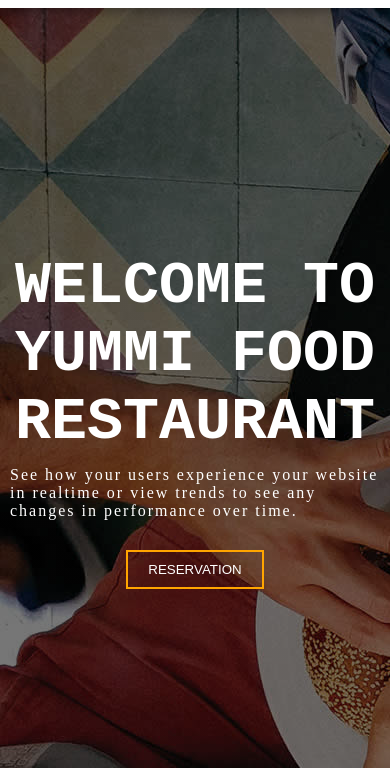
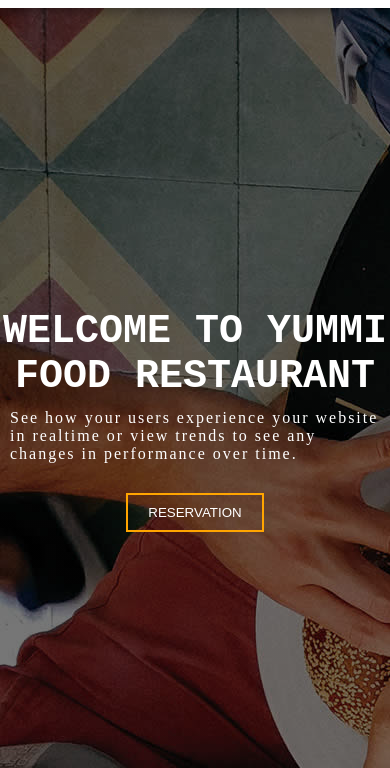
Before and after one commit to owalacollins/hotel, a plain HTML site: page index.html in a window 390 px wide. Shown: the part 76-844 px from the top of the page. Drawn offline with Linux system fonts and the light colour scheme.

Commit message:
Update index.css

```diff
--- a/index.css
+++ b/index.css
@@ -443,6 +443,14 @@ background-color: white;
 
 /* responsive stylimg ends here */
 @media  (max-width:896px){
+
+    .content h1{
+    font-size: 40px;
+   max-width:700px;
+    text-align: center;
+    text-transform: uppercase;
+    font-family: monospace;
+}
     #menuicon,#close{
         display: block;
         width: 30px;
```
